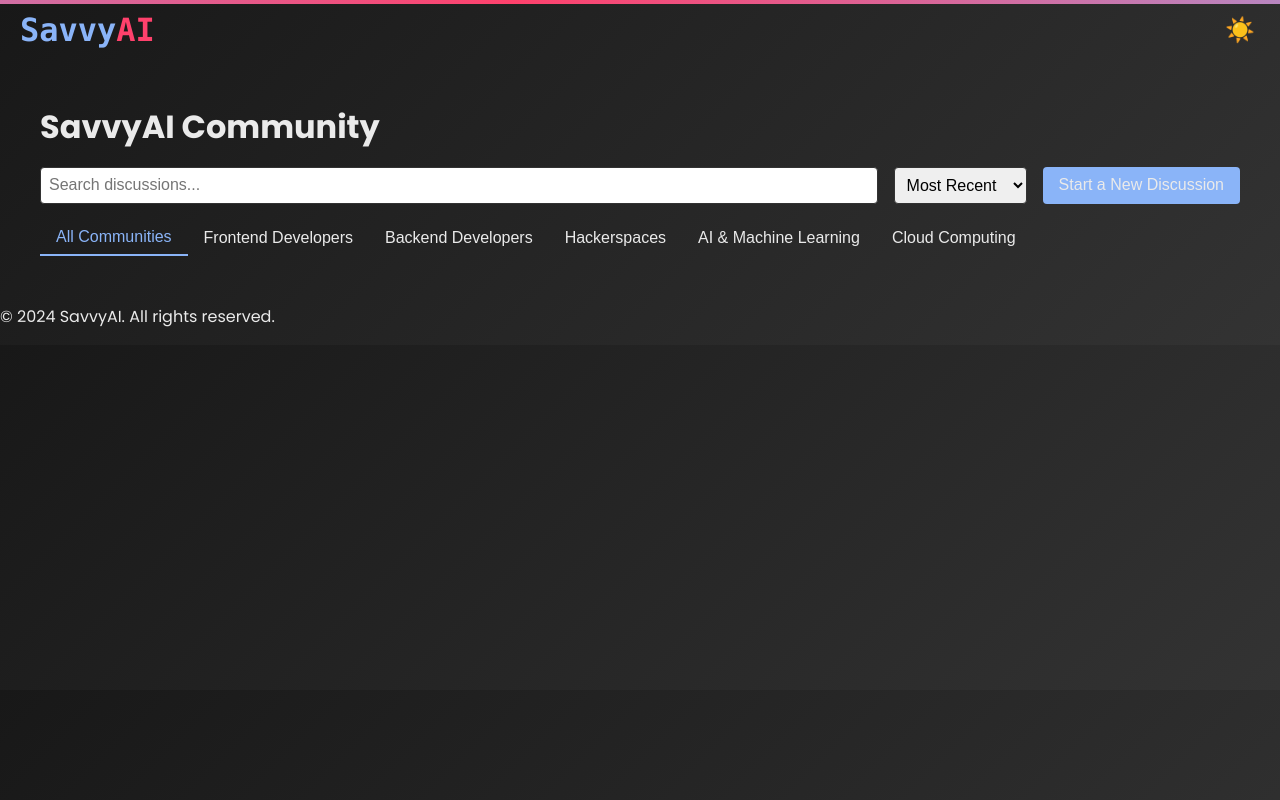
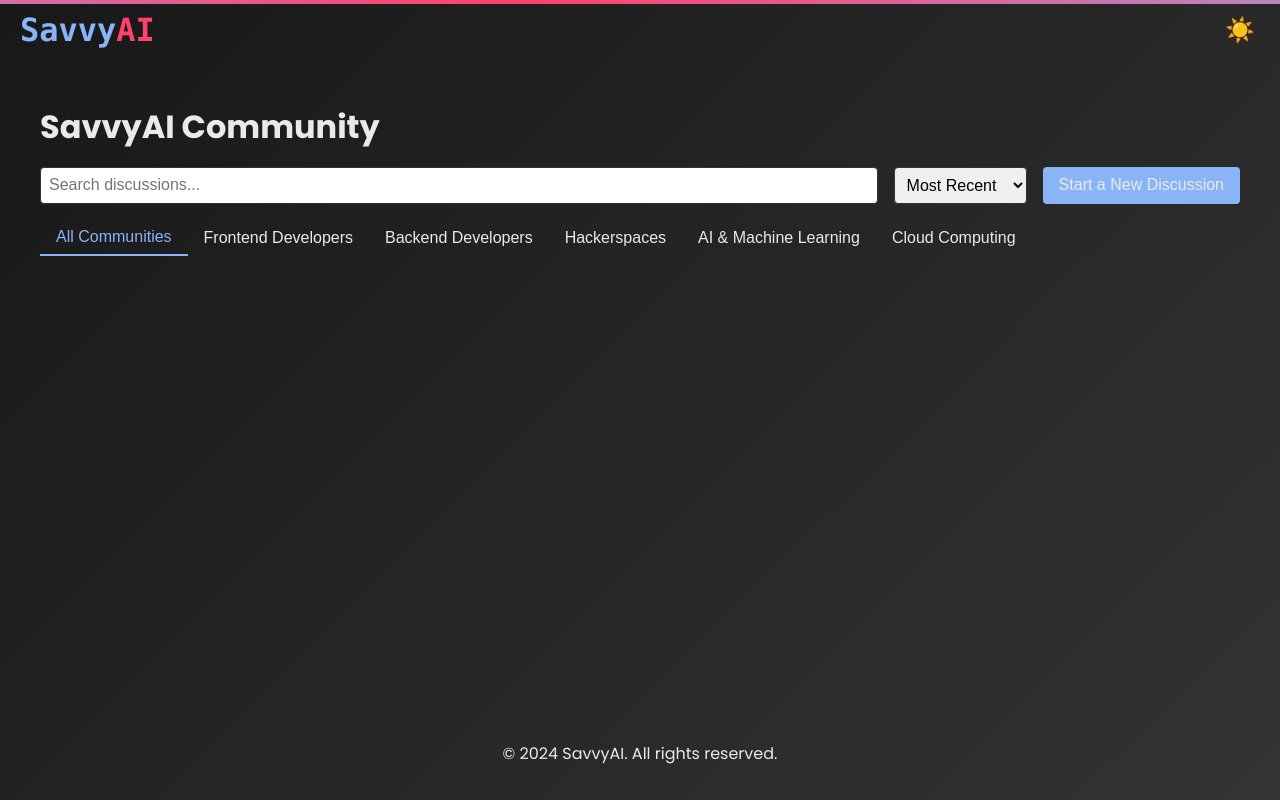
Before and after one commit to rahulm16/main_project, a Flask app: page /community in a window 1280 px wide. Run offline with Flask 3, Linux system fonts and the light colour scheme; the visitor is signed in with stand-in values (Sample User, id 1); data that the repository does not hold is empty; some libraries are stand-ins or nearby versions.

Commit message:
fixed minor bugs

```diff
--- a/static/scripts/community.js
+++ b/static/scripts/community.js
@@ -10,10 +10,7 @@ const newPostCommunity = document.getElementById('newPostCommunity');
 const newPostTitle = document.getElementById('newPostTitle');
 const newPostContent = document.getElementById('newPostContent');
 const tabButtons = document.querySelectorAll('.tab-button');
-const modeToggle = document.getElementById('mode-toggle');
 const body = document.body;
-const profileIcon = document.getElementById("profile-icon");
-const profileModal = document.getElementById("profile-modal");
 const welcomeMessage = document.getElementById("welcome-message");
 
 let activeTab = 'all';
@@ -32,16 +29,6 @@ tabButtons.forEach(button => button.addEventListener('click', () => {
     button.classList.add('active');
     updatePosts();
 }));
-
-// Light/Dark mode toggle functionality
-modeToggle.addEventListener('click', () => {
-    body.classList.toggle('light-mode');
-    updateToggleButtonAriaLabel();
-});
-
-function updateToggleButtonAriaLabel() {
-    modeToggle.setAttribute('aria-label', body.classList.contains('light-mode') ? 'Switch to dark mode' : 'Switch to light mode');
-}
 
 // Functions
 async function updatePosts() {
@@ -186,20 +173,6 @@ window.onclick = function(event) {
     }
 }
 
-// Profile management functions
-function updateProfileIcon(user) {
-    profileIcon.textContent = user.fullName.charAt(0).toUpperCase();
-    profileIcon.style.display = 'block';
-    welcomeMessage.textContent = `Hi, ${user.fullName}`;
-
-    profileIcon.addEventListener("click", () => {
-        profileModal.style.display = profileModal.style.display === "block" ? "none" : "block";
-    });
-
-    const logoutButton = document.getElementById("logout-btn");
-    logoutButton.addEventListener("click", handleLogout);
-}
-
 function handleLogout() {
     fetch('/api/logout', {
         method: 'POST',
--- a/static/styles/community.css
+++ b/static/styles/community.css
@@ -31,6 +31,7 @@ body, html {
     color: var(--text-color);
     margin: 0;
     padding: 0;
+    height: 100vh;
     display: flex;
     flex-direction: column;
 }
@@ -266,6 +267,13 @@ body, html {
     margin-right: 1rem;
 }
 
+footer {
+    text-align: center;
+    padding: 18px;
+    color: var(--text-color);
+    margin-top: auto;
+}
+
 @media (max-width: 768px) {
     .search-bar {
         flex-direction: column;
```
